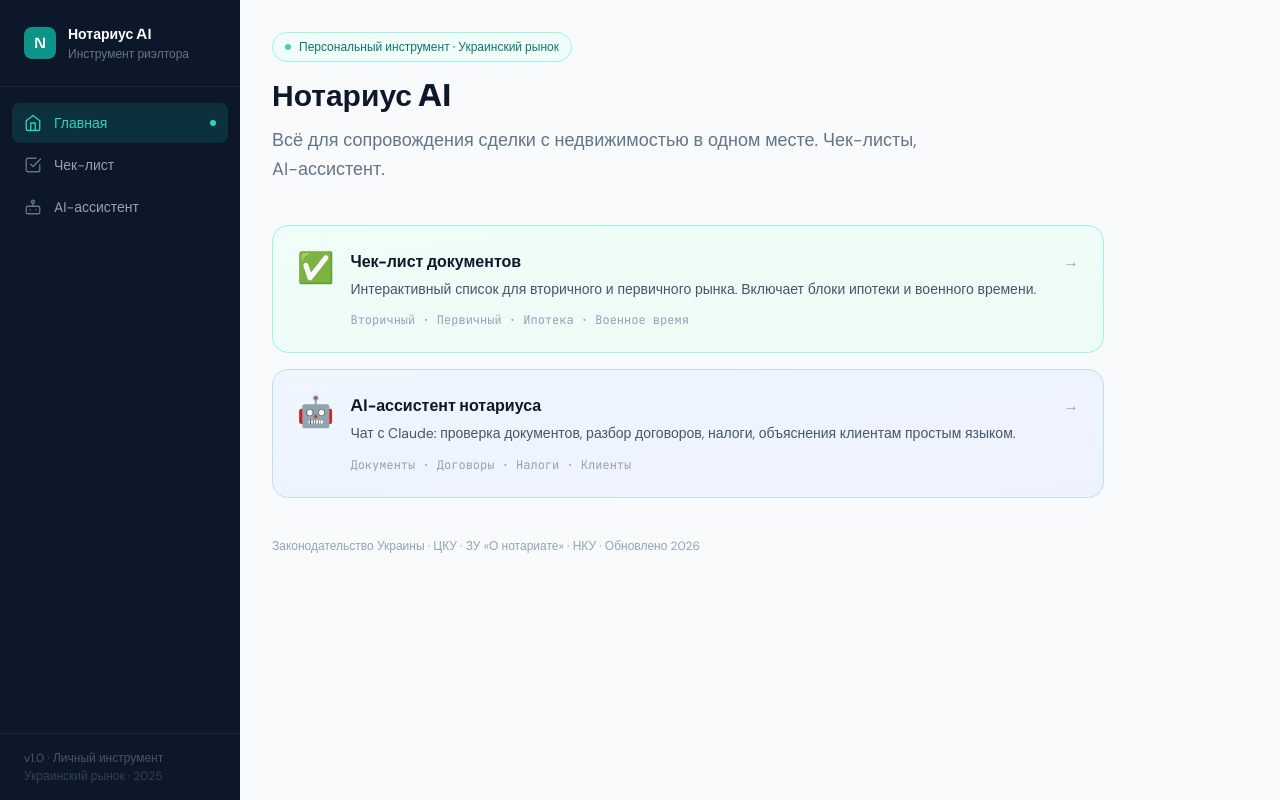
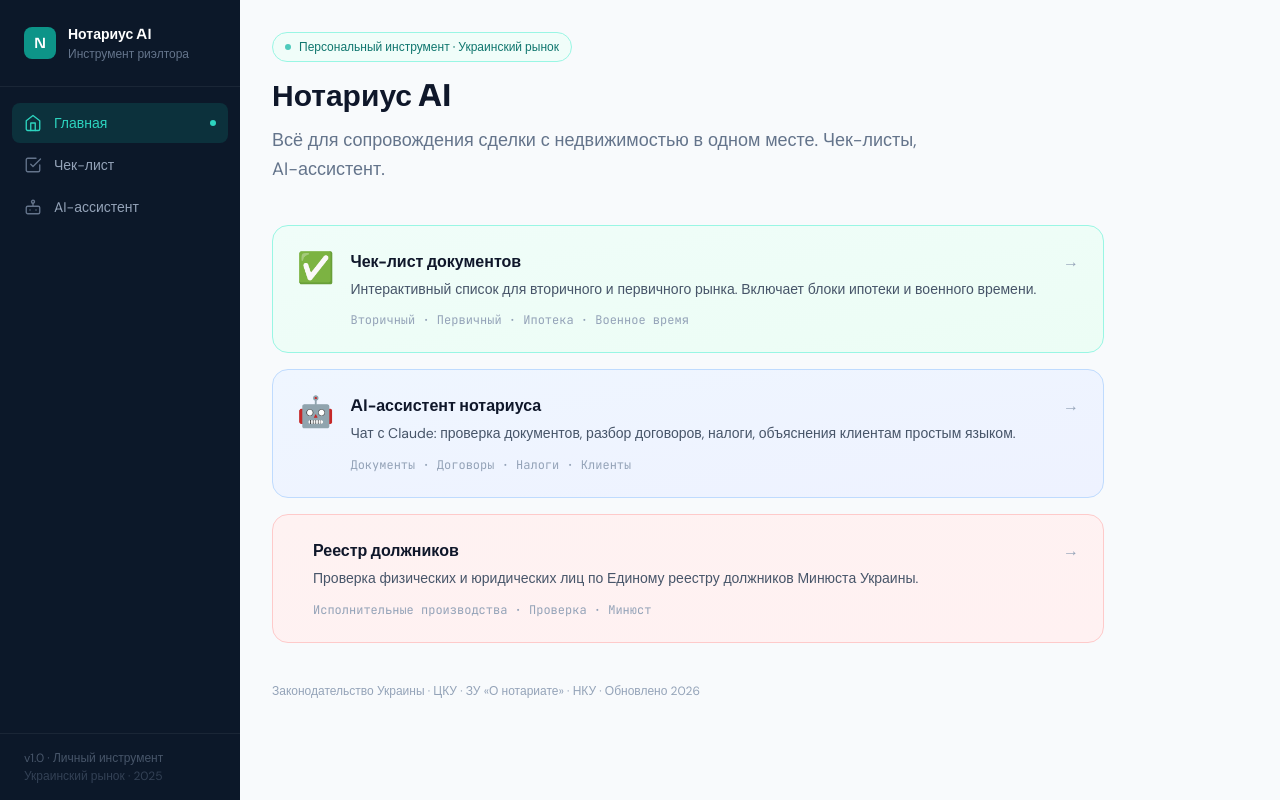
Before and after one commit to romasse/ai-notarius, a Next.js app: page / in a window 1280 px wide. Built offline with nearby package versions, Linux system fonts and the light colour scheme.

Commit message:
Update page.tsx

```diff
--- a/app/page.tsx
+++ b/app/page.tsx
@@ -18,6 +18,15 @@
     color: 'from-blue-50 to-indigo-50',
     border: 'border-blue-200',
     tag: 'Документы · Договоры · Налоги · Клиенты',
+ },
+  {
+    href: '/debtors',
+    emoji: '',
+    title: 'Реестр должников',
+    desc: 'Проверка физических и юридических лиц по Единому реестру должников Минюста Украины.',
+    color: 'from-red-50 to-rose-50',
+    border: 'border-red-200',
+    tag: 'Исполнительные производства · Проверка · Минюст',
   },
 ]
 
```
